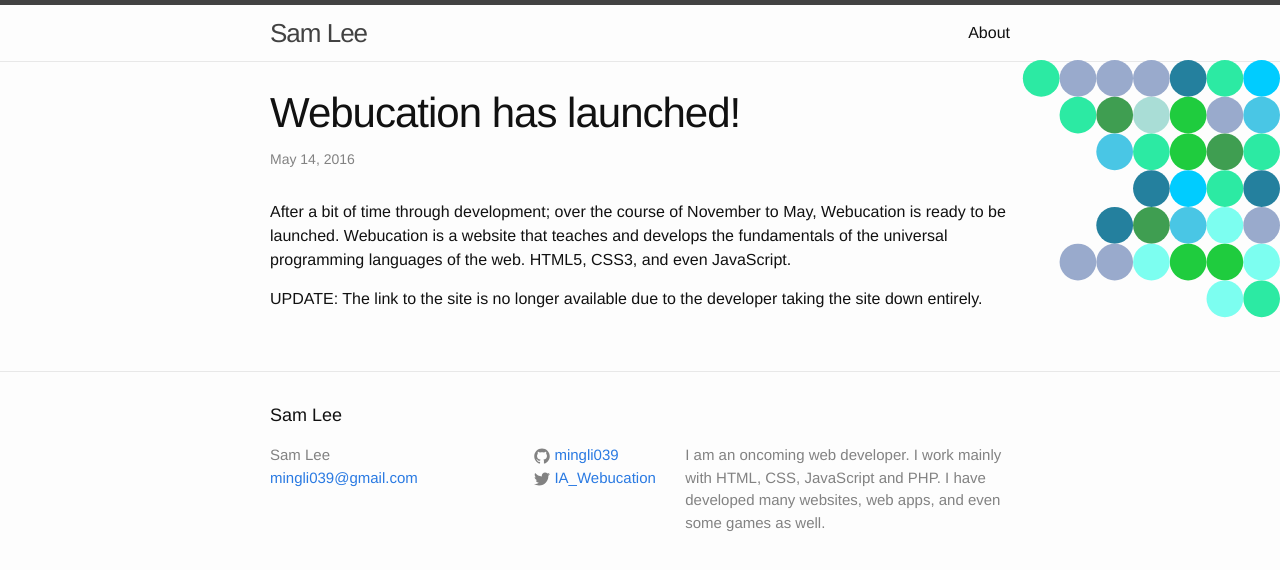
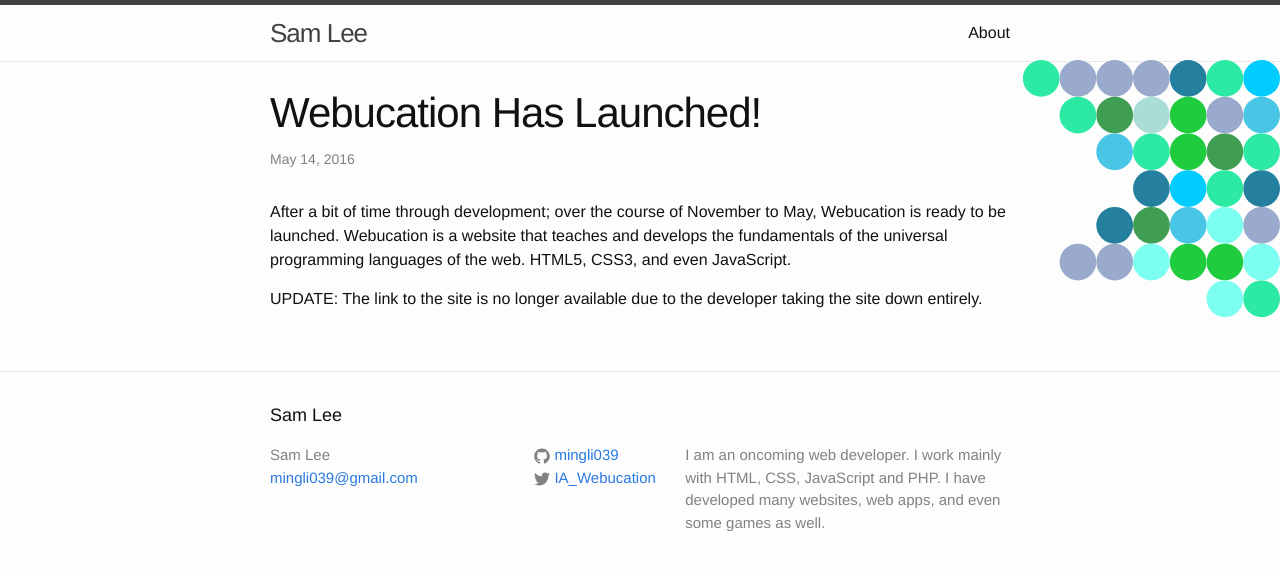
Before and after one commit to mingli039/mingli039.github.io, a Jekyll site: the page built from _posts/2016-05-14-webucation_launch.md, in a window 1280 px wide. Shown: the top 570 px of the page. Built offline with Jekyll 4.4.1, drawn with Linux system fonts in a browser that asks for light colours; nearby versions of some CDN libraries.

```diff
--- a/_posts/2016-05-14-webucation_launch.md
+++ b/_posts/2016-05-14-webucation_launch.md
@@ -1,6 +1,6 @@
 ---
 layout: post
-title:  Webucation has launched!
+title:  Webucation Has Launched!
 ---
 After a bit of time through development; over the course of November to May, Webucation is ready to be launched. Webucation is a website that teaches and develops the fundamentals of the universal programming languages of the web. HTML5, CSS3, and even JavaScript.
 
```
